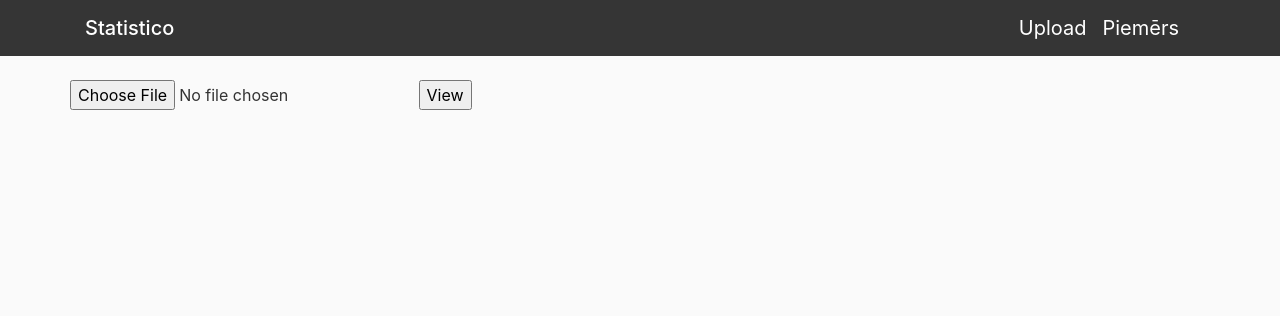
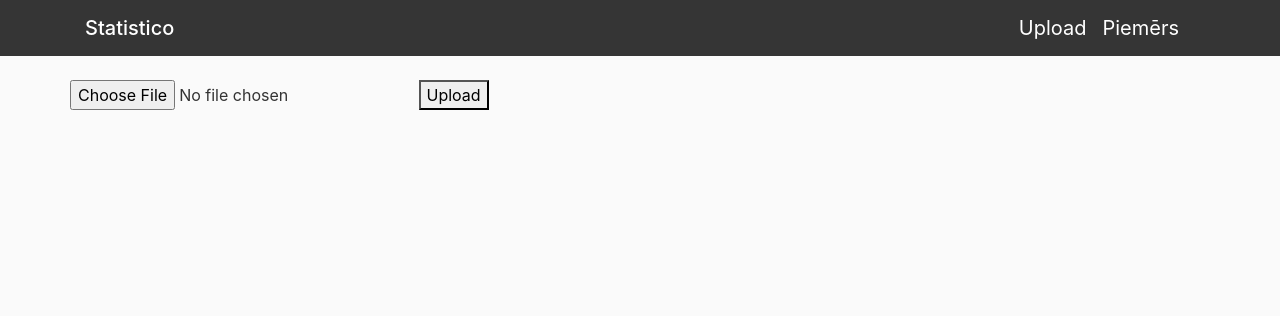
Before and after one commit to Skirelv/GroupProj11kl, a Flask app: template templates/upload.html in a window 1280 px wide. Shown: the top 316 px of the page. Run offline with Flask 3, Linux system fonts and the light colour scheme; the template is opened without the code that fills it, so the values that code supplies are empty; some libraries are stand-ins or nearby versions.

Commit message:
upload function works

```diff
--- a/main.py
+++ b/main.py
@@ -1,5 +1,6 @@
 import os
 import flask
+from flask import request
 import pandas as pd
 from flask_peewee.db import Database
 import matplotlib.pyplot as plt
@@ -34,8 +35,21 @@ table=df.to_html('templates/ExampTable.html')
 def home():
     return flask.render_template('home.html')
 
-@app.route('/Upload', methods=['GET', 'POST'])
+@app.route('/upload', methods=['GET', 'POST'])
 def upload():
+    if request.method == 'POST':
+        if 'file' not in request.files:
+            return "No file part"
+        file = request.files['file']
+
+        if file.filename == '':
+            return "No selected file"
+
+        if file:
+            df = pd.read_csv(file)
+            print(df)
+
+            return f"CSV file uploaded successfully!<br><br>{df.to_html()}"
     return flask.render_template('upload.html')
 
 @app.route('/example')
--- a/templates/upload.html
+++ b/templates/upload.html
@@ -1,9 +1,9 @@
 {% extends "base.html" %}
 {% block content %}
 
-<form method="post" enctype="multipart/form-data">
-    <input type="file" name="upload">
-    <input type="submit" value="View">
+<form action="/upload" method="POST" enctype="multipart/form-data">
+    <input type="file" name="file" accept=".csv" required>
+    <button type="submit">Upload</button>
 </form>
 {% with messages = get_flashed_messages() %}
     {% if messages %}
@@ -12,7 +12,5 @@
         {% endfor %}
     {% endif %}
 {%endwith %}
-<div class="statloc">
 
-</div>
 {% endblock %}
```
